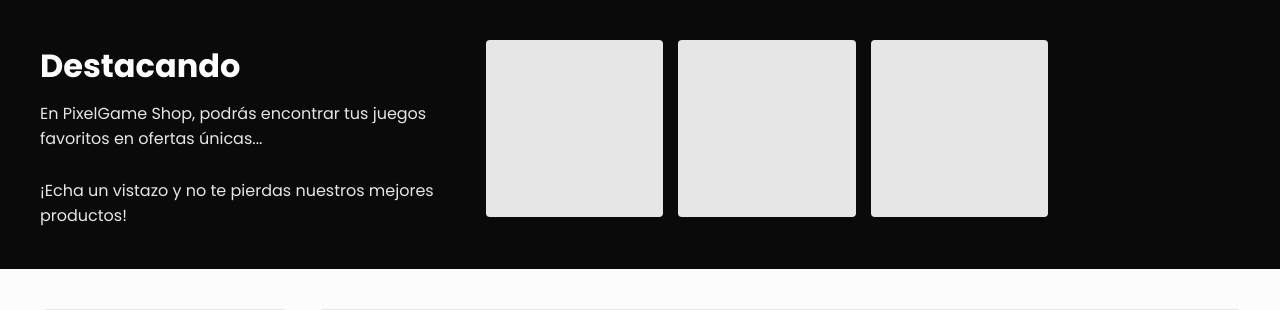
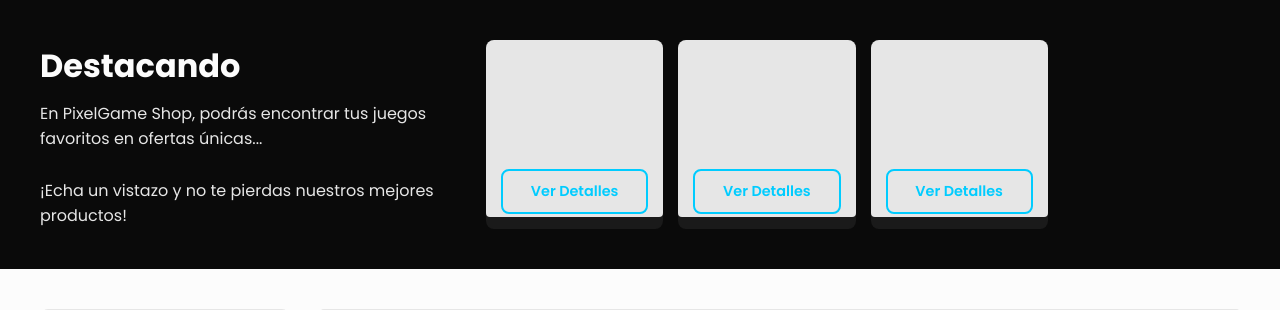
Before and after one commit to CFGSCojita/PixelGame-Shop, a PHP site: page / in a window 1280 px wide. Shown: the part 149-459 px from the top of the page. Run offline with PHP 8.4, Linux system fonts and the light colour scheme.

Commit message:
Frontend: Botón "Ver Detalles" en la sección Hero.

```diff
--- a/css/index.css
+++ b/css/index.css
@@ -223,7 +223,7 @@ header {
     color: #FCFCFC;
     border: none;
     border-radius: 8px;
-    font-family: 'Poppins', sans-serif; /* Afegim de nou la font de Poppins en aquest btn perquè per alguna raó no s'aplica només amb el body */
+    font-family: 'Poppins', sans-serif;
     font-weight: 600;
     font-size: 1rem;
     cursor: pointer;
@@ -231,6 +231,25 @@ header {
 }
 
 .btn-afegir:hover {
+    background-color: #00CCFF;
+    color: #0A0A0A;
+}
+
+/* Botó "Ver Detalles" per les hero-cards */
+.btn-detalls {
+    padding: 10px 20px;
+    background-color: transparent;
+    color: #00CCFF;
+    border: 2px solid #00CCFF;
+    border-radius: 8px;
+    font-family: 'Poppins', sans-serif;
+    font-weight: 600;
+    font-size: 0.9rem;
+    cursor: pointer;
+    transition: 0.3s;
+}
+
+.btn-detalls:hover {
     background-color: #00CCFF;
     color: #0A0A0A;
 }
@@ -263,9 +282,22 @@ header {
     }
 
     .hero-card {
-        height: 0;
-        padding-bottom: 100%;
         position: relative;
+        background-color: #1A1A1A;
+        border-radius: 8px;
+        overflow: hidden;
+    }
+
+    .hero-card .exemple-imatge {
+        margin-bottom: 0;
+    }
+
+    .hero-card .btn-detalls {
+        position: absolute;
+        bottom: 15px;
+        left: 15px;
+        right: 15px;
+        margin: 0 auto;
     }
 
     .main-content {
@@ -375,7 +407,7 @@ header {
     }
 
     .productes-section {
-        width: calc(100% - 280px); /* resto del espacio */
+        flex: 1;
     }
 
     .productes-grid {
--- a/index.html
+++ b/index.html
@@ -56,12 +56,15 @@
       <div class="hero-jocs">
         <div class="hero-card">
           <div class="exemple-imatge"></div>
+          <button class="btn-detalls">Ver Detalles</button>
         </div>
         <div class="hero-card">
           <div class="exemple-imatge"></div>
+          <button class="btn-detalls">Ver Detalles</button>
         </div>
         <div class="hero-card">
           <div class="exemple-imatge"></div>
+          <button class="btn-detalls">Ver Detalles</button>
         </div>
       </div>
     </section>
```
